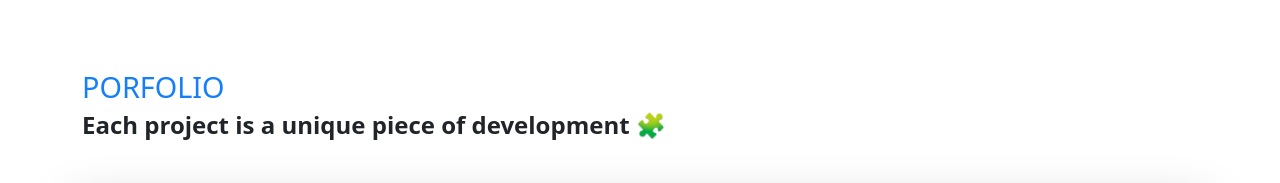
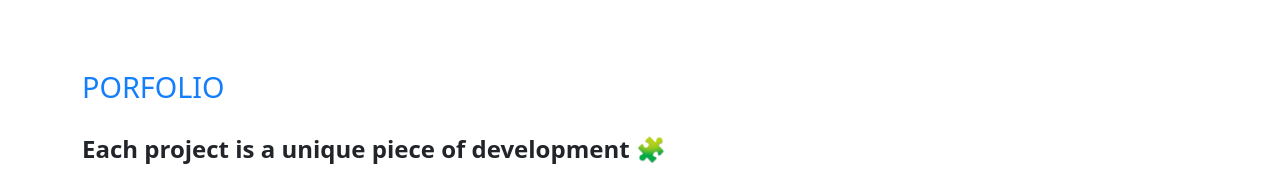
Before and after one commit to Manivannan-SenthamaraiKannan/manivannan.dev, a React (Create React App) app: page / in a window 1280 px wide. Shown: the part 871-1054 px from the top of the page. Built offline with nearby package versions, Linux system fonts and the light colour scheme.

Commit message:
Minimal changes in portfolio and footer component

```diff
--- a/src/Components/Footer.js
+++ b/src/Components/Footer.js
@@ -5,7 +5,7 @@ const Footer = () => {
   return (
     <div className="container">
       <footer className="py-3 my-4">
-        <ul className="nav justify-content-center border-bottom pb-3 mb-3">
+        <ul className="nav justify-content-evenly border-bottom pb-3 mb-3">
           <li className="nav-item"><a href="https://github.com/Manivannan-SenthamaraiKannan" className="nav-link px-2 text-muted"><i className="bi bi-github" style={{ fontSize: '2rem' }}></i></a></li>
           <li className="nav-item"><a href="https://in.linkedin.com/" className="nav-link px-2 text-muted"><i className="bi bi-linkedin" style={{ fontSize: '2rem' }}></i></a></li>
           <li className="nav-item"><a href="https://www.behance.net/" className="nav-link px-2 text-muted"><i className="bi bi-behance" style={{ fontSize: '2rem' }}></i></a></li>
--- a/src/Components/Portfolio.js
+++ b/src/Components/Portfolio.js
@@ -5,7 +5,7 @@ const Portfolio = () => {
     <section className='portfolio' id='portfolio'>
       <div className='container'>
         <h3 style={{ color: "#147efb", fontSize: '1.8rem', textTransform: 'uppercase' }}>Porfolio</h3>
-        <h4 className="fw-bold lh-1 mb-3" style={{ textAlign: 'left' }}>Each project is a unique piece of development 🧩</h4>
+        <h4 className="fw-bold lh-1 mb-3" style={{ paddingTop: '1.5rem', textAlign: 'left' }}>Each project is a unique piece of development 🧩</h4>
         <div className="my-5">
           <div className="row p-4 pb-0 pe-lg-0 pt-lg-5 align-items-center rounded-3 border shadow-lg">
             <div className="col-lg-7 p-3 p-lg-5 pt-lg-3">
```
